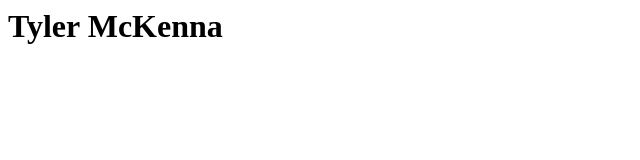
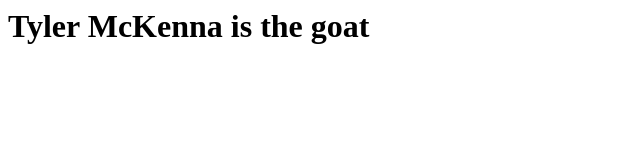
Before and after one commit to TylerMcKenna/gh-action-demo, a plain HTML site: page index.html in a window 1280 px wide. Shown: the whole page, without its empty margins (0-640 px from the left). Drawn offline with Linux system fonts and the light colour scheme.

Commit message:
Update index.html

```diff
--- a/index.html
+++ b/index.html
@@ -3,6 +3,6 @@
     <title>Tyler McKenna</title>
   </header>
   <body>
-    <h1>Tyler McKenna</h1>
+    <h1>Tyler McKenna is the goat</h1>
   </body>
 </html>
```
